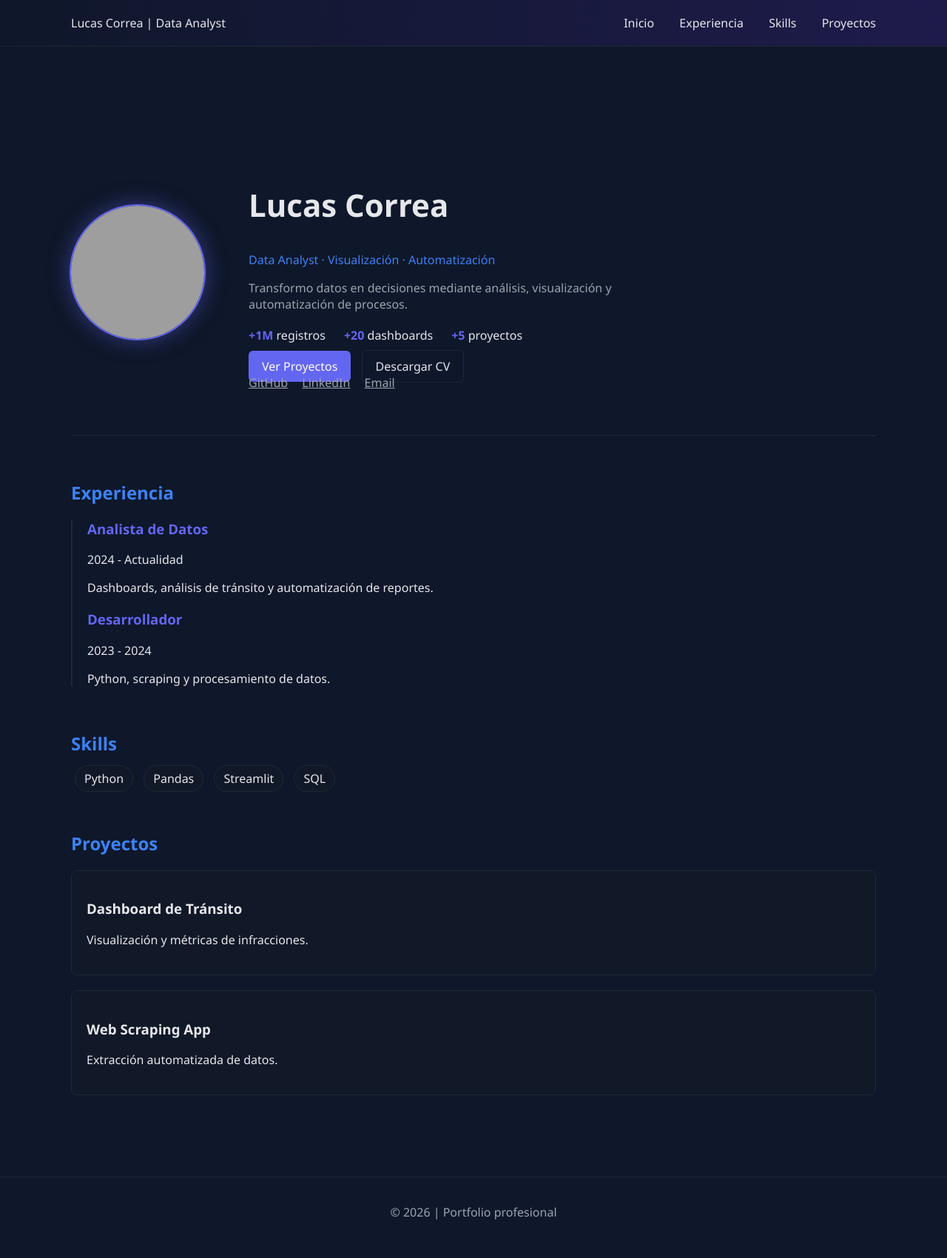
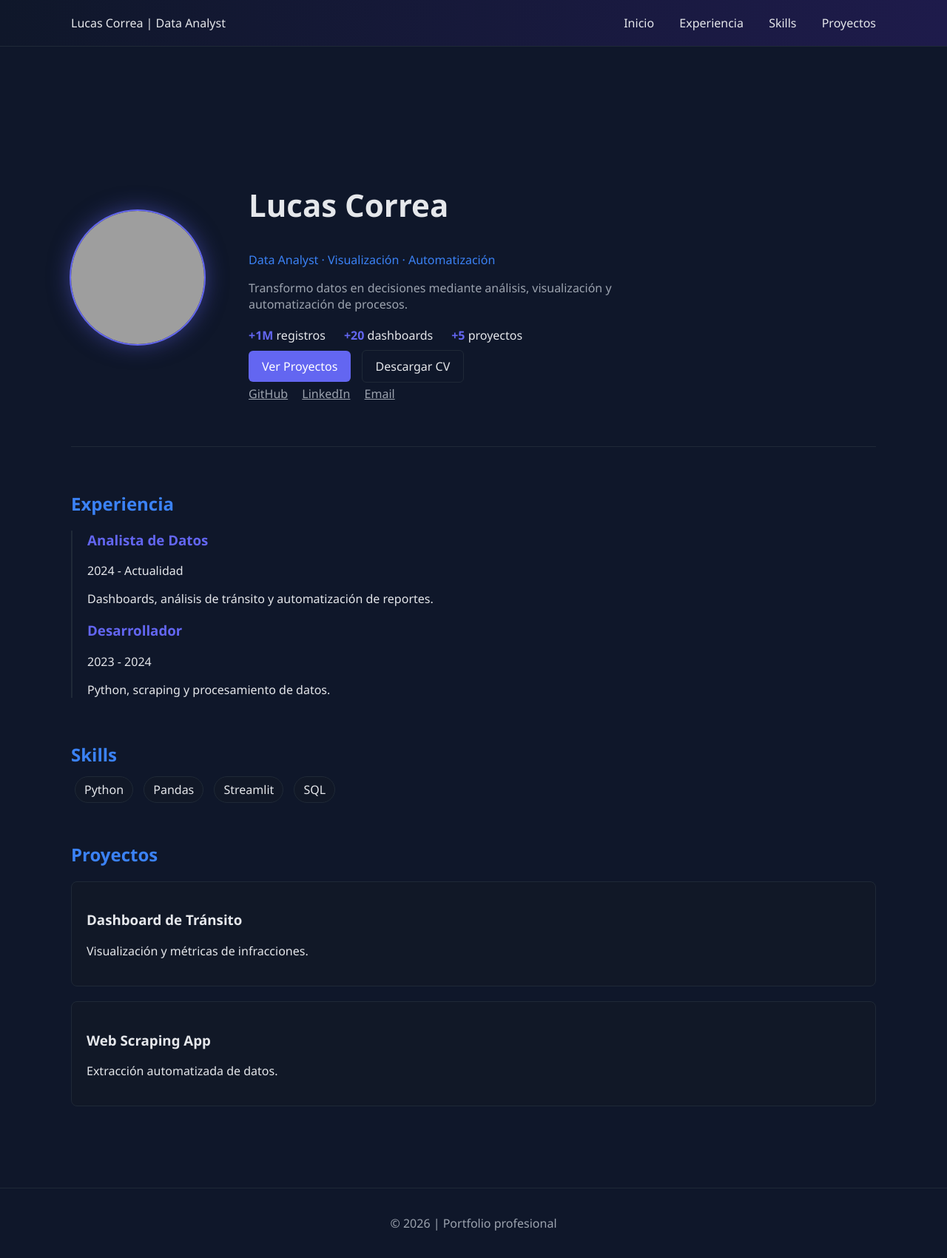
Before and after one commit to LucasVCorrea/Portfolio, a Jekyll site: the page built from docs/index.md, in a window 1280 px wide. Shown: the whole page at 74% size. Built offline with Jekyll 4.4.1, drawn with Linux system fonts in a browser that asks for light colours; grey boxes are pictures that could not be loaded.

Commit message:
Update style.css

```diff
--- a/docs/assets/css/style.css
+++ b/docs/assets/css/style.css
@@ -123,6 +123,10 @@ body {
 
 /* LINKS */
 
+.hero-links {
+  margin-top: 15px;  /* 👈 ESTE es el cambio clave */
+}
+
 .hero-links a {
   margin-right: 15px;
   color: var(--text-muted);
```
